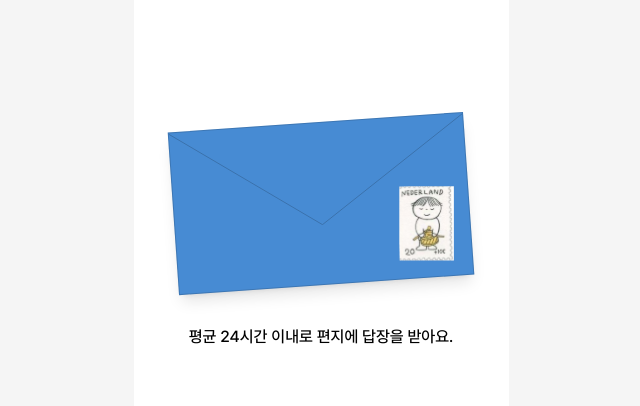
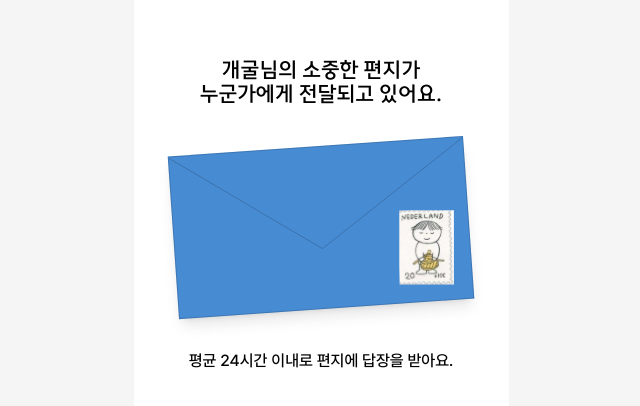
Before and after one commit to soksak-letter/soksak-Front, a React (Vite) app: page /letter/1/sending in a window 1280 px wide. Shown: the part 184-590 px from the top of the page, without its empty margins (319-959 px from the left). Built offline with nearby package versions, Linux system fonts and the light colour scheme.

Commit message:
[#43] refactor : 조건부 본문 렌더링 - 예외 케이스 추가

```diff
--- a/src/pages/letter/LetterSendingPage.tsx
+++ b/src/pages/letter/LetterSendingPage.tsx
@@ -50,6 +50,13 @@ const LetterSendingPage = () => {
         </>
       );
     }
+    return (
+      <>
+        {sender}님의 소중한 편지가
+        <br />
+        누군가에게 전달되고 있어요.
+      </>
+    );
   };
 
   const TargetText = getTargetText();
```
